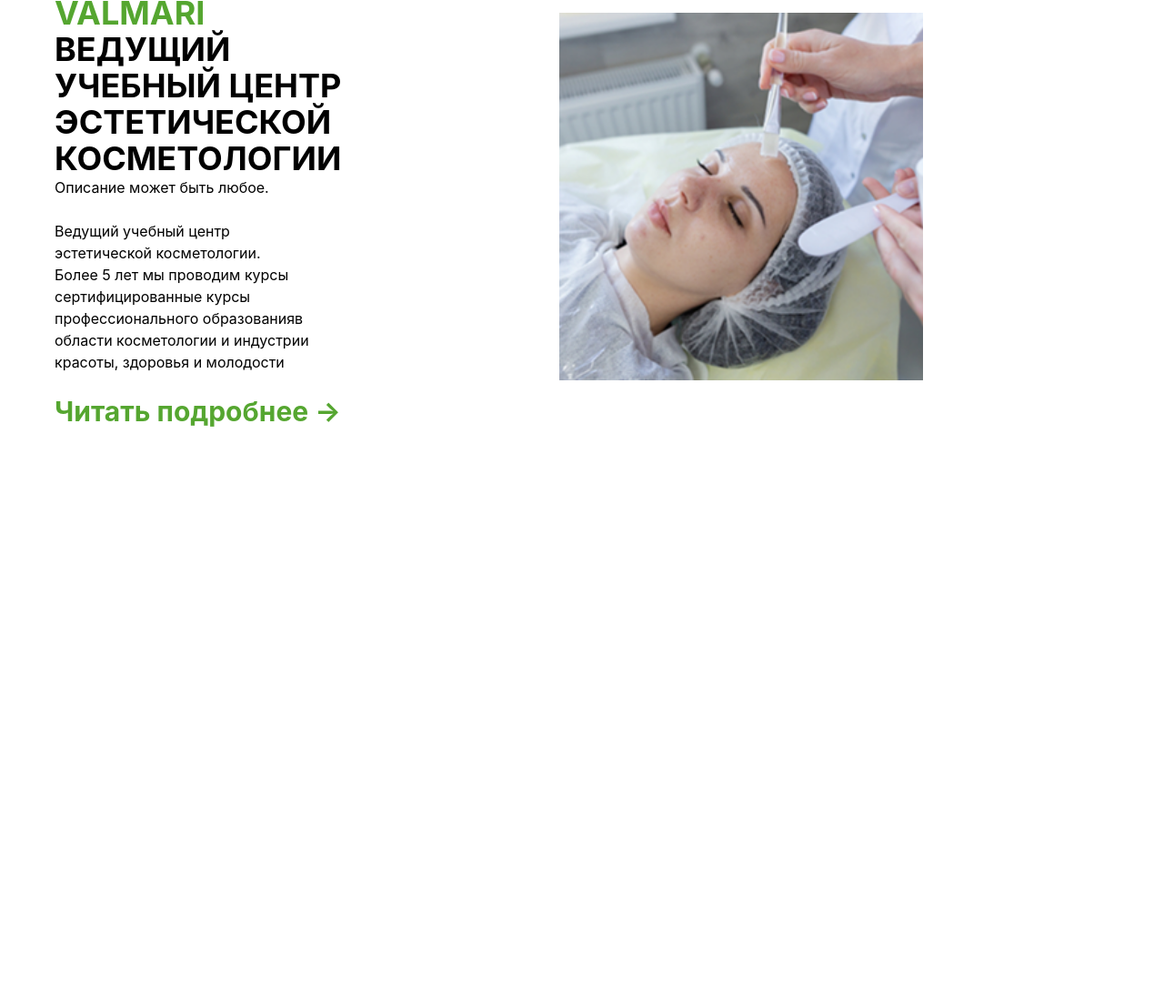
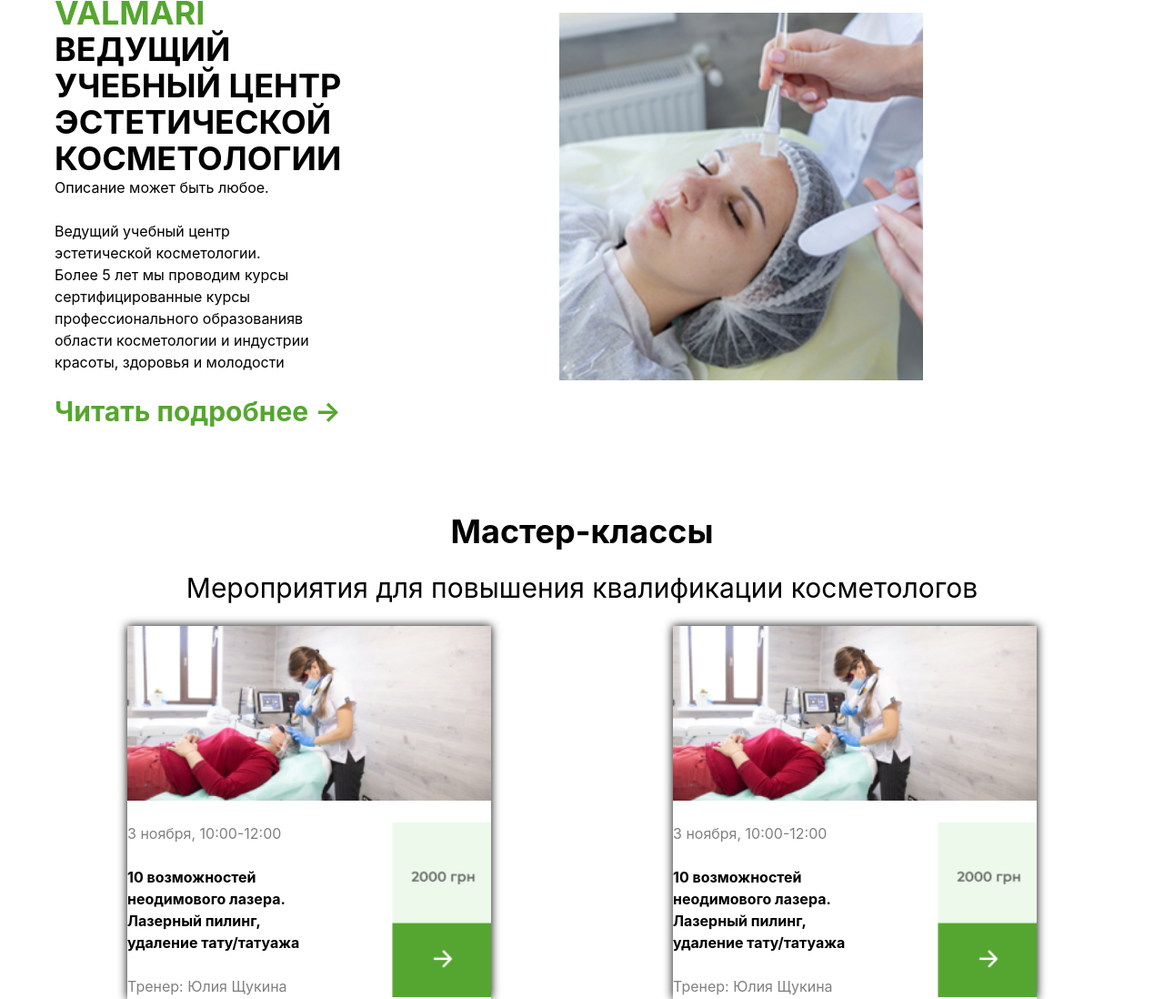
Before and after one commit to MuhammadNematov/cometolog, a website: page src/boew.html in a window 1280 px wide. Shown: the part 2844-3942 px from the top of the page at 91% size. Before the commit the page ends 3358 px from the top, so only its background shows below. Drawn offline with nearby package versions, Linux system fonts and the light colour scheme; files that its build step writes are made by us from their sources.

Commit message:
sector6 boew

```diff
--- a/src/boew.html
+++ b/src/boew.html
@@ -210,5 +210,39 @@
             <!-- <img src="./boew.imges/Снимок экрана 2026-06-02 083810.png" alt=""> -->
         </div>
     </div>
+
+    <div class="max-w-[1200px] m-auto mt-[50px]">
+        <h1 class="text-4xl text-center font-bold">Мастер-классы</h1><br>
+        <p class="text-center  text-3xl">Мероприятия для повышения квалификации косметологов</p><br>
+        <div class="lg:flex lg:justify-between">
+            <div class="w-[90%] m-auto lg:w-[400px] lg:h-[410px] shadow-[0px_0px_10px]">
+                <img class="w-[100%]" src="./boew.imges/Rectangle 2.png" alt=""><br>
+                <div class="flex justify-between">
+                    <div>
+                        <p class="text-[grey]">3 ноября, 10:00-12:00</p><br>
+                        <p class="w-[200px] font-bold">10 возможностей неодимового лазера. Лазерный пилинг, удаление тату/татуажа</p><br>
+                        <p class="text-[grey]">Тренер: Юлия Щукина</p>
+                    </div>
+                    <img src="./boew.imges/Снимок экрана 2026-06-02 090035.png" alt="">
+                </div>
+            </div><br>
+
+
+
+             <div class="w-[90%] m-auto lg:w-[400px] lg:h-[410px] shadow-[0px_0px_10px]">
+                <img class="w-[100%]" src="./boew.imges/Rectangle 2.png" alt=""><br>
+                <div class="flex justify-between">
+                    <div>
+                        <p class="text-[grey]">3 ноября, 10:00-12:00</p><br>
+                        <p class="w-[200px] font-bold">10 возможностей неодимового лазера. Лазерный пилинг, удаление тату/татуажа</p><br>
+                        <p class="text-[grey]">Тренер: Юлия Щукина</p>
+                    </div>
+                    <img src="./boew.imges/Снимок экрана 2026-06-02 090035.png" alt="">
+                </div>
+            </div><br>
+
+
+        </div>
+    </div>
 </body>
 </html>
```
Also changed, not shown: src/boew.imges/Rectangle 2.png (added), src/boew.imges/Снимок экрана 2026-06-02 090035.png (added).
